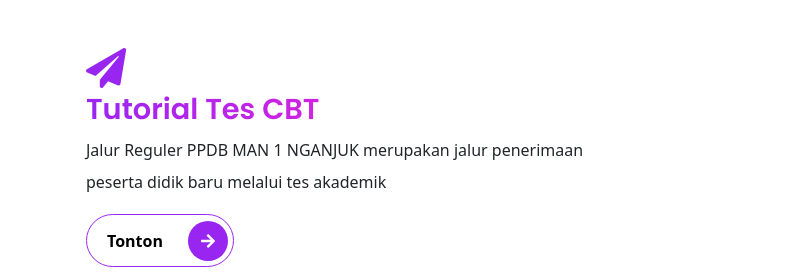
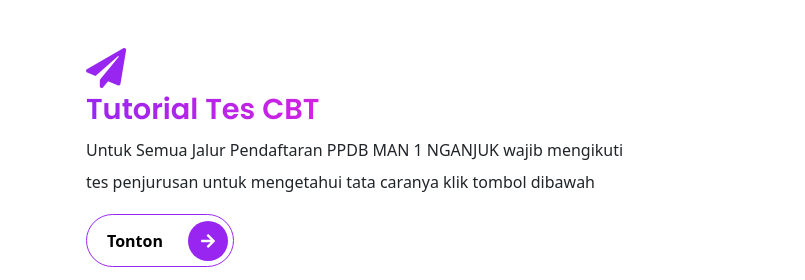
Before and after one commit to bayueka92/landingpageppdb, a website: page index.html in a window 1280 px wide. Shown: the part 2500-2780 px from the top of the page, 0-805 px from the left. Drawn offline with nearby package versions, Linux system fonts and the light colour scheme; some packages are replaced by stand-ins of ours; files that its build step writes are made by us from their sources; a script that the page names is missing.

Commit message:
New Tes CBT

```diff
--- a/index.html
+++ b/index.html
@@ -302,8 +302,7 @@
           <div class="icon d-block fas fa-paper-plane"></div>
           <h3 class="display-3--title mt-1">Tutorial Tes CBT</h3>
           <p class="lh-lg">
-            Jalur Reguler PPDB MAN 1 NGANJUK merupakan jalur
-            penerimaan peserta didik baru melalui tes akademik
+            Untuk Semua Jalur Pendaftaran PPDB MAN 1 NGANJUK wajib mengikuti tes penjurusan untuk mengetahui tata caranya klik tombol dibawah
           </p>
           <button onclick="myFunction2()" type="button" class="rounded-pill btn-rounded border-primary">Tonton
             <span><i class="fas fa-arrow-right"></i></span>
```
